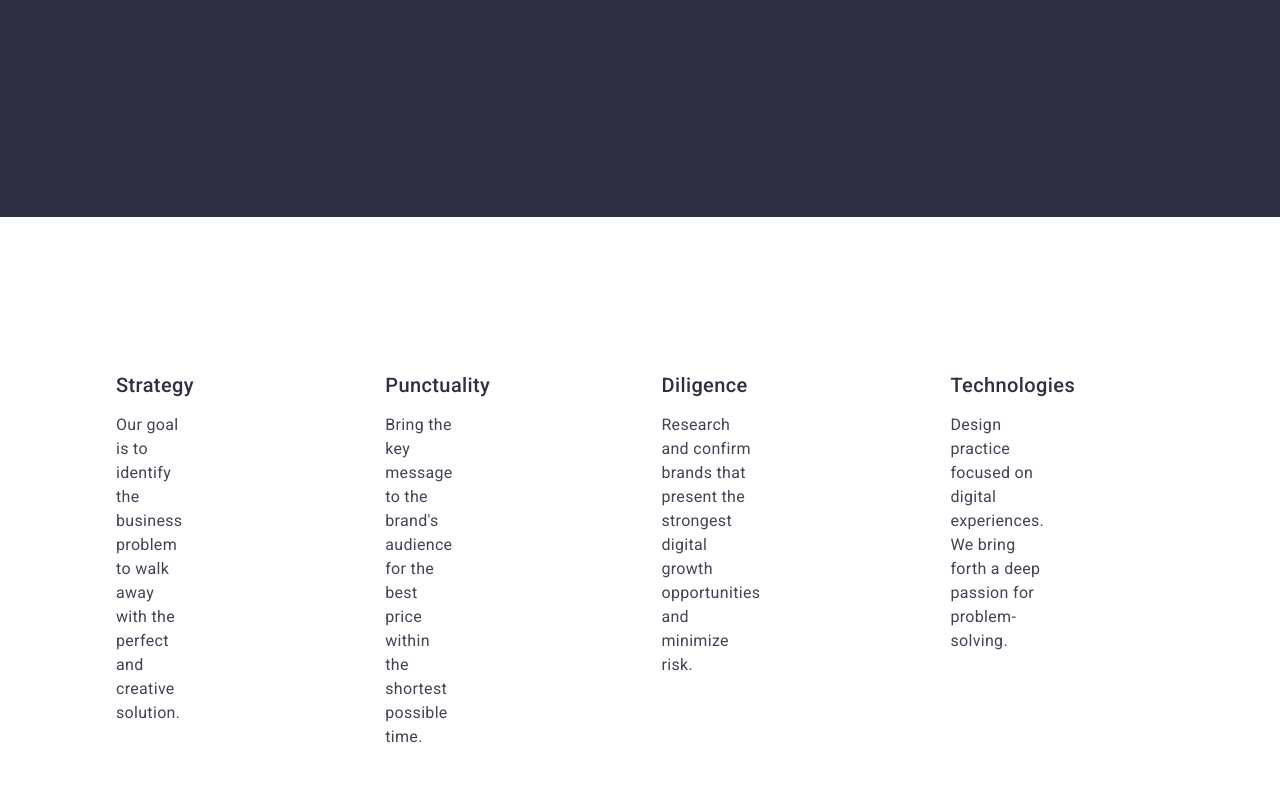
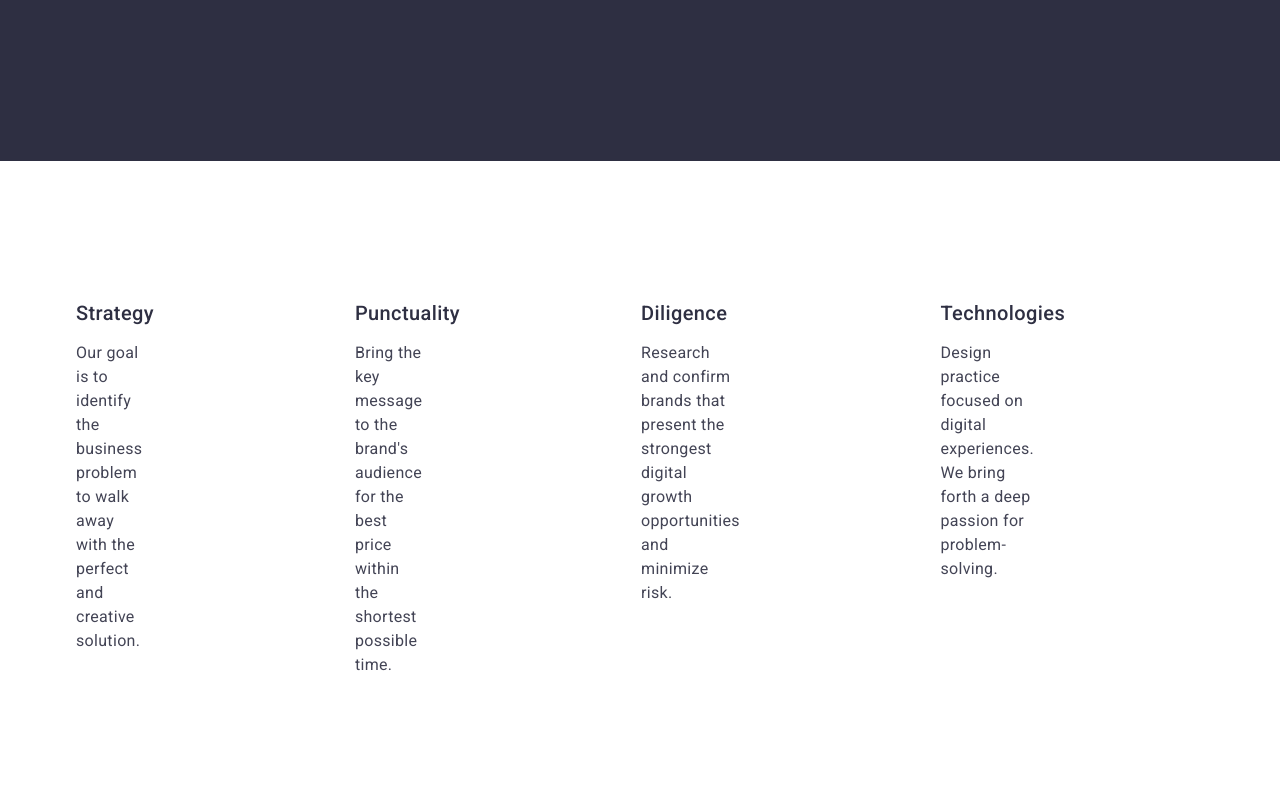
Before and after one commit to Malooyyyy/goit-markup-hw-03, a plain HTML site: page index.html in a window 1280 px wide. Shown: the part 573-1363 px from the top of the page. Drawn offline with nearby package versions, Linux system fonts and the light colour scheme.

Commit message:
Update styles.css

```diff
--- a/css/styles.css
+++ b/css/styles.css
@@ -4,7 +4,10 @@ body {
     background-color: #ffffff;
 }
 
-ul {
+ul,
+ol {
+    margin: 0;
+    padding: 0;
     list-style: none;
 }
 
```
